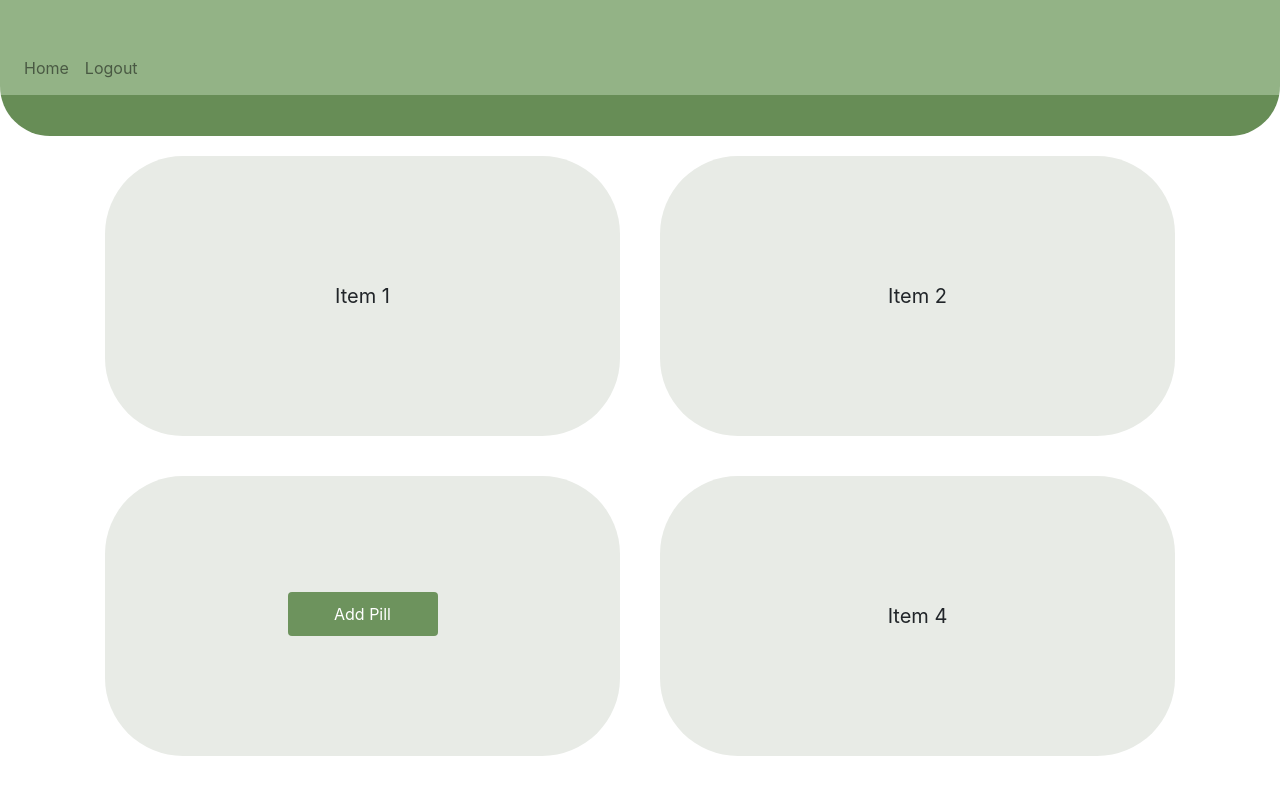
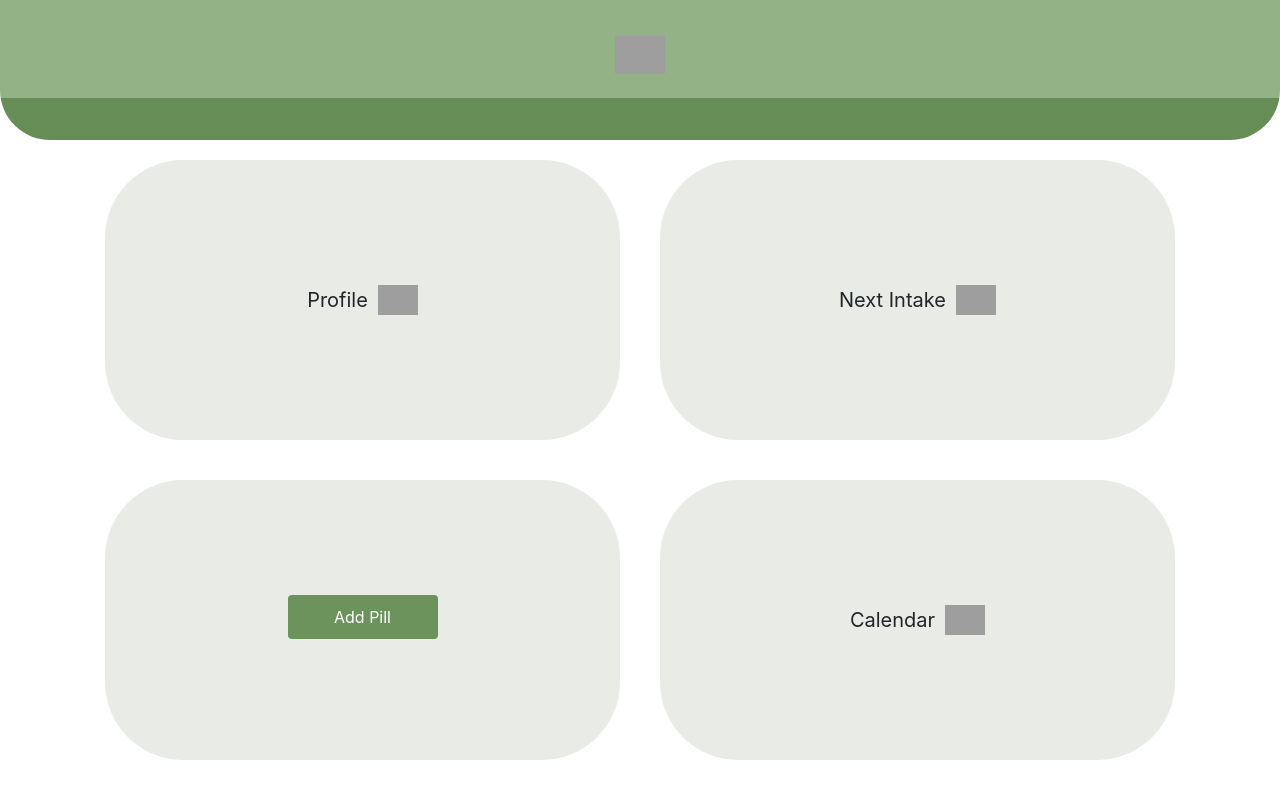
Before and after one commit to custoyang/POMPOM, a Flask app: page / in a window 1280 px wide. Run offline with Flask 3, Linux system fonts and the light colour scheme; a user stored in the database is signed in; some libraries are stand-ins or nearby versions; grey boxes are pictures that could not be loaded.

Commit message:
tweaked additional ui, began translating front-end to database, adding calendar functionality (custo contributions through liveshare)

```diff
--- a/flask-server/website/templates/base_home.html
+++ b/flask-server/website/templates/base_home.html
@@ -84,6 +84,16 @@
                 text-align: center;
             }
 
+            .grid-item {
+                padding: 20px;
+                overflow: hidden;
+            }
+
+            #calendar {
+                max-width: 80%;
+                margin: 40px auto;
+            }
+
             button[type="button"] {
                 background-color: #6d935d;
                 border: none;
@@ -110,6 +120,12 @@
                 background-color: #E2E9DD;
             }
 
+            .navbar-nav {
+                display: flex;
+                justify-content: center;
+                align-items: center;
+            }
+
         </style>
         <link href='https://fonts.googleapis.com/css?family=Montserrat' rel='stylesheet'>
         <link href='https://fonts.googleapis.com/css?family=Work Sans' rel='stylesheet'>
@@ -124,24 +140,20 @@
             href="https://stackpath.bootstrapcdn.com/font-awesome/4.7.0/css/font-awesome.min.css"
             crossorigin="anonymous"
         />
+        <link href='https://cdn.jsdelivr.net/npm/fullcalendar@5.10.1/main.min.css' rel='stylesheet' />
+        <script src='https://cdn.jsdelivr.net/npm/fullcalendar@5.10.1/main.min.js'></script>
 
         <title>{% block title %}Home{% endblock %}</title>
     </head>
     <body>
         <nav class="navbar navbar-expand-lg py-5 navbar-light" style="background-color: #b6d7a8;">
-        <button
-            class="navbar-toggler"
-            type="button"
-            data-toggle="collapse"
-            data-target="#navbar"
-        >
+            <button class="navbar-toggler" type="button" data-toggle="collapse" data-target="#navbar">
                 <span class="navbar-toggler-icon"></span>
             </button>
-        <div class="collapse navbar-collapse" id="navbar">
+            <div class="collapse navbar-collapse justify-content-center" id="navbar">
                 <div class="navbar-nav">
                     {% if user.is_authenticated %}
-                    <a class="nav-item nav-link" id="home" href="/">Home</a>
-                    <a class="nav-item nav-link" id="logout" href="/logout">Logout</a>
+                        <a class="nav-item nav-link" id="logout" href="/logout"><img style="width: 50px; margin-top: -20px; margin-bottom: 10px;" src="https://media.discordapp.net/attachments/1239019889541513317/1239427366900731975/person_1.png?ex=6642e22f&is=664190af&hm=b1a05bbbb01e0fbd1410345cb55c796ed1a242afe38428381bbc3e8b1bba71e1&=&format=webp&quality=lossless&width=1024&height=1024"></a>
                     {% else %}
                         <a class="nav-item nav-link" id="login" href="/login">Login</a>
                         <a class="nav-item nav-link" id="signUp" href="/sign-up">Sign Up</a>
--- a/flask-server/website/templates/home.html
+++ b/flask-server/website/templates/home.html
@@ -3,8 +3,14 @@
 {% block content %}
 <body>
     <div class="grid-container">
-        <div class="grid-item">Item 1</div>
-        <div class="grid-item">Item 2</div>
+        <div class="grid-item">
+            Profile
+            <img style="width: 50px; padding-left: 10px;" src="https://media.discordapp.net/attachments/1239019889541513317/1239429224776077322/man.png?ex=6642e3ea&is=6641926a&hm=01c85d2fbf389be2d7018b5da0f57690616cdfe528c783ae5fa6c654e5526f74&=&format=webp&quality=lossless&width=1024&height=1024">
+        </div>
+        <div class="grid-item">
+            Next Intake
+            <img style="width: 50px; padding-left: 10px;" src="https://media.discordapp.net/attachments/1239019889541513317/1239428413522186360/medicine.png?ex=6642e329&is=664191a9&hm=9ff0ec17da06f0a046227155aa5030eac61f5f7a20a97dba03a2e6b598ca60f6&=&format=webp&quality=lossless&width=1024&height=1024">
+        </div>
         <div class="grid-item">
             <ul class="list-group list-group-flush" id="pills">
                 {% for pill in user.pills %}
@@ -18,8 +24,13 @@
             </ul>
             <button type="button" class="btn btn-primary" data-toggle="modal" data-target="#addPillModal">Add Pill</button>
         </div>
-        <div class="grid-item">Item 4</div>
+        <div class="grid-item" id="calendar-container">
+            <!-- <div id="calendar"></div> -->
+            Calendar
+            <img style="width: 50px; padding-left: 10px;" src="https://media.discordapp.net/attachments/1239019889541513317/1239429986637582437/man_1.png?ex=6642e4a0&is=66419320&hm=9971eaa42e627303bb3e0875f0c089a661a79ad2b90f223077a8b3f2cf7165ef&=&format=webp&quality=lossless&width=1024&height=1024">
+        </div>
     </div>
+
 
  <!-- Modal -->
  <div class="modal fade rounded-modal popup" id="addPillModal" tabindex="-1" role="dialog" aria-labelledby="addPillModalLabel" aria-hidden="true">
@@ -145,4 +156,17 @@
         });
     });
 </script>
+<script>
+    document.addEventListener('DOMContentLoaded', function() {
+        var calendarEl = document.getElementById('calendar');
+        var calendar = new FullCalendar.Calendar(calendarEl, {
+            headerToolbar: {
+            start: 'dayGridMonth',
+            center: 'title',
+            end: 'prev,next'
+            },
+        });
+        calendar.render();
+        });
+</script>
 {% endblock %}
--- a/flask-server/website/templates/login.html
+++ b/flask-server/website/templates/login.html
@@ -9,7 +9,7 @@
             <strong>
                 Welcome to P.O.M.<sup>2</sup>
             </strong>
-            <img style="width: 50px; display: inline; padding-bottom: 10px;" src="https://media.discordapp.net/attachments/1239019889541513317/1239020375002841170/pomlogo.png?ex=66416725&is=664015a5&hm=94d19f018b0589ae8be2312d479423847c98e5c40fb9ca62456f4c20c8aab65f&=&format=webp&quality=lossless&width=422&height=314" alt="POM logo">
+            <img style="width: 50px; display: inline; padding-bottom: 10px;" src="https://media.discordapp.net/attachments/1239019889541513317/1239020375002841170/pomlogo.png?ex=6642b8a5&is=66416725&hm=856ced1e75baa034419678e7354776ac9d37a894d8ad6b32b92f2002dc880c30&=&format=webp&quality=lossless&width=422&height=314" alt="POM logo">
         </h1>
         <div class="form-group" >
             <label for="email">Email Address</label>
```
Also changed, not shown: flask-server/website/models.py (+4 -4 lines), flask-server/instance/database.db. Lines whose indentation alone changed are shown as unchanged.
